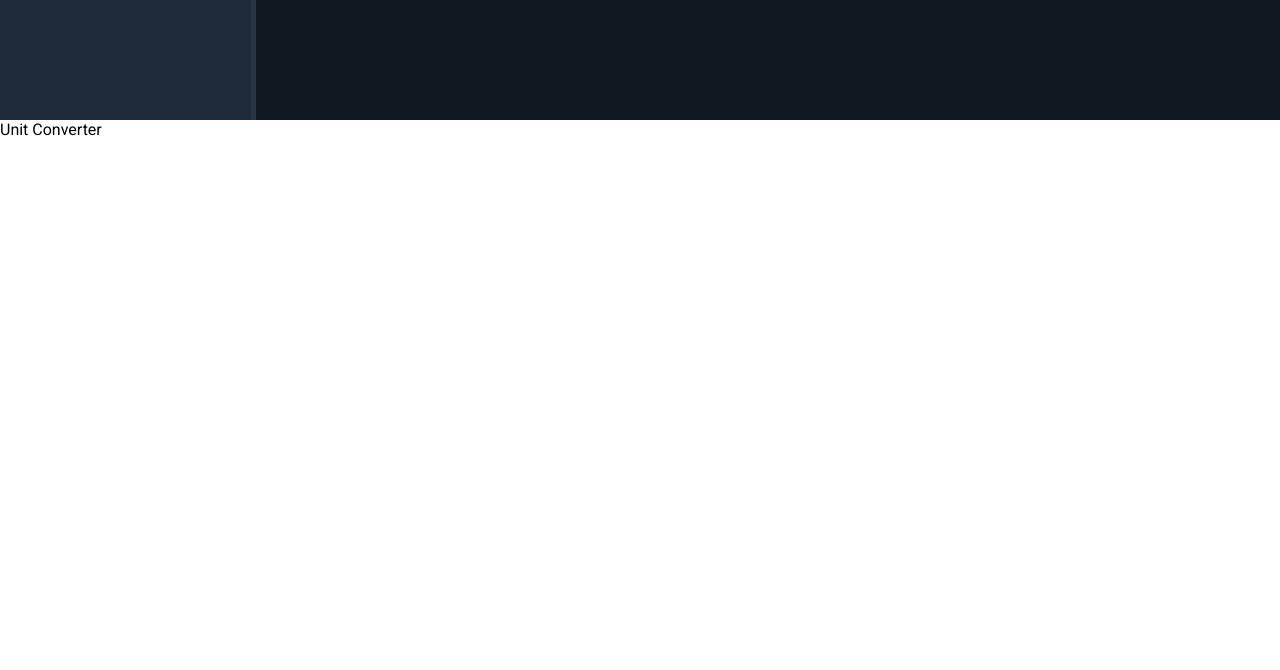
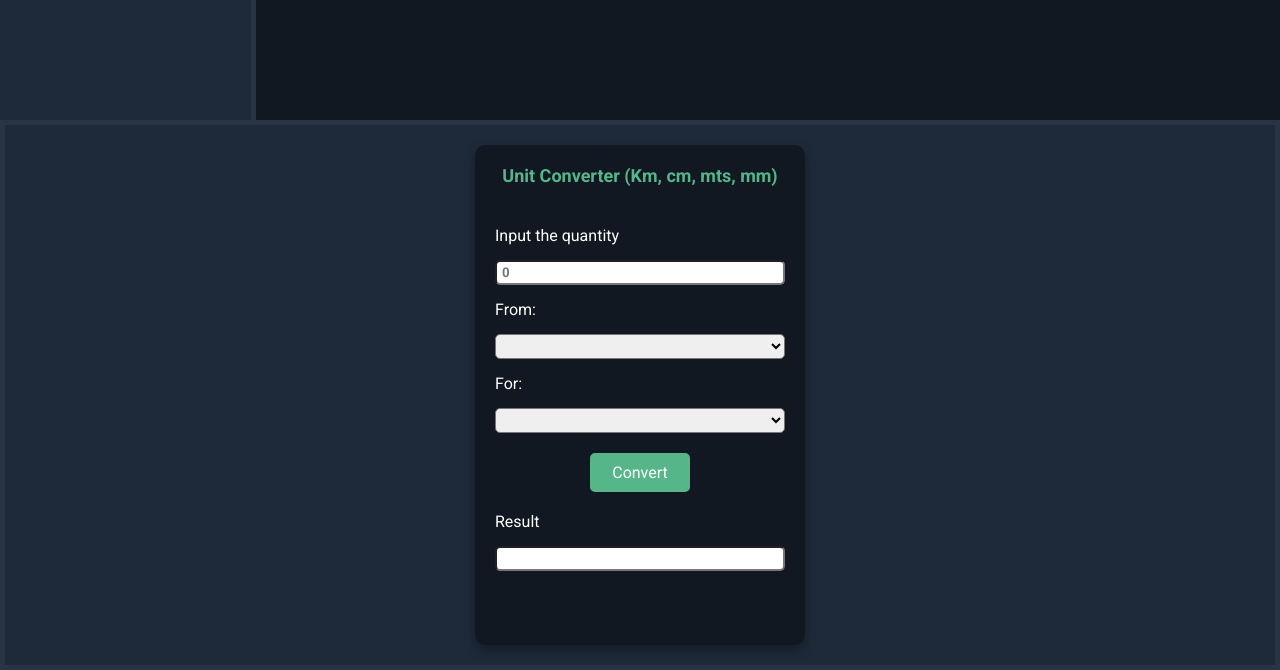
Before and after one commit to vitres8/JorgeGavidiaFerrer, a plain HTML site: page index.html in a window 1280 px wide. Shown: the part 680-1350 px from the top of the page. Before the commit the page ends 1000 px from the top, so only its background shows below. Drawn offline with nearby package versions, Linux system fonts and the light colour scheme.

Commit message:
Ejercicio 01, html y css

```diff
--- a/css/styles.css
+++ b/css/styles.css
@@ -21,6 +21,7 @@
 
 .highlight {
     color: var(--main-color);
+    font-weight: bolder;
 }
 
 /* Containers */
@@ -62,9 +63,9 @@
 }
 
 #bio-image {
-    width: 140px;
-    height: 180px;
-    border-radius: 30%;
+    width: 100px;
+    height: 150px;
+    border-radius: 10%;
     margin-bottom: 25px;
 }
 
@@ -180,11 +181,95 @@
     margin-right: 10px;
 }
 
+/*ejercicios*/
+.container-exercises {
+    display: flex;
+    flex-direction: column;
+    background: var(--bio-bg-color);
+    border: 5px solid var(--bio-border-color);
+}
+/*ejercicio 01*/
+
 .container-ejercicio-01 {
-    border: 1px rebeccapurple;
+    display: flex;
+    flex-direction: column;
+    background: var(--about-bg-color);
+    width: 330px;
+    height: 500px;
+    margin: 20px auto;
+    border-radius: 10px;
+    box-shadow: 0px 6px 12px rgba(0, 0, 0, 0.3);
+}
+
+.title-01 {
+    display: flex;
+    color: var(--main-color);
+    margin: 20px auto;
+    font-size: large;
+    font-weight: bolder;
+}
+
+.development-01 {
+    color: var(--main-text-color);
+    display: grid;
+    gap: 15px;
+    margin: 20px;
+}
+
+.input-01 {
     width: 100%;
-    height: 200px;
+    height: 25px;
+    margin: auto 0;
+    padding-left: 5px;
+    border-radius: 5px;
+    font-weight: bolder;
 }
+
+.button-01 {
+    font-size: 16px;
+    color: var(--main-text-color);
+    background-color: var(--main-color);
+    border: 2px solid var(--main-color);
+    border-radius: 5px;
+    text-decoration: none;
+    transition: 0.5s;
+    margin: 5px auto;
+    padding: 8px 20px;
+    width: 100px;
+    text-align: center;
+}
+
+.select-01 {
+    width: 100%;
+    height: 25px;
+    margin: auto 0;
+    padding-left: 5px;
+    border-radius: 5px;
+    font-weight: normal;
+}
+
+.button-01 span {
+    margin-left: 5px;
+}
+
+.button-01:hover {
+    background-color: transparent;
+    color: var(--main-color);
+    font-weight: bolder;
+    cursor: pointer;
+}
+
+.message-01 {
+    display: flex;
+    color: var(--main-color);
+    margin: auto;
+    font-size: small;
+    font-weight: lighter;
+}
+
+/*ejercicio 01*/
+
+/*ejercicios*/
 
 /* Mobile */
 
--- a/index.html
+++ b/index.html
@@ -30,11 +30,12 @@
                     alt="Jorge Gavidia Ferrer"
                 />
                 <p>
-                    Hola mi nombre es Jorge Gavidia Ferrer, soy<span class="highlight">
-                        DESARROLLADOR WEB</span
-                    >
+                    Hola mi nombre es <br />
+                    Jorge Gavidia Ferrer <br />
+                    <br />
+                    <span class="highlight"> DESARROLLADOR WEB</span>
                 </p>
-                <p id="welcome-text">Bienvenido!</p>
+                <p id="welcome-text">Bienvenido</p>
                 <ul id="social-container">
                     <li>
                         <a href="#" target="_blank"><ion-icon name="logo-facebook"></ion-icon></a>
@@ -80,8 +81,9 @@
                     </div>
                     <div class="skill-boxs">
                         <p class="skill-tittle">Back-end</p>
+                        <i class="devicon-typescript-plain colored"></i>
                         <i class="devicon-java-plain colored"></i>
-                        <i class="devicon-node.js-plain colored"></i>
+                        <i class="devicon-nodejs-plain-wordmark colored"></i>
                     </div>
                     <div class="skill-boxs">
                         <p class="skill-tittle">Databases</p>
@@ -90,6 +92,7 @@
                     <div class="skill-boxs">
                         <p class="skill-tittle">Front-end Frameworks</p>
                         <i class="devicon-react-plain colored"></i>
+                        <i class="devicon-angularjs-plain colored"></i>
                     </div>
                     <div class="skill-boxs">
                         <p class="skill-tittle">Back-end Frameworks</p>
@@ -107,9 +110,34 @@
             </section>
         </main>
 
-        <div class="container-ejercicio-01">
-            <div class="title-01">Unit Converter</div>
-            <div class="development-01"></div>
+        <div class="container-exercises">
+            <div class="container-ejercicio-01">
+                <div class="title-01">Unit Converter (Km, cm, mts, mm)</div>
+                <div class="development-01">
+                    <label for="">Input the quantity</label>
+                    <input type="number" class="input-01" name="input-01" placeholder="0" />
+                    <label for="from">From:</label>
+                    <select name="from-01" id="from-01" class="select-01">
+                        <option value="mm"></option>
+                        <option value="mm">Milimeters</option>
+                        <option value="cm">Centimeters</option>
+                        <option value="m">Meters</option>
+                        <option value="km">Kilometers</option>
+                    </select>
+                    <label for="">For:</label>
+                    <select name="for-01" id="for-01" class="select-01">
+                        <option value="mm"></option>
+                        <option value="mm">Milimeters</option>
+                        <option value="cm">Centimeters</option>
+                        <option value="m">Meters</option>
+                        <option value="km">Kilometers</option>
+                    </select>
+                    <button class="button-01">Convert</button>
+                    <label for="">Result</label>
+                    <input type="number" class="input-01" id="output-01" name="input-01" readonly />
+                    <div class="message-01"></div>
+                </div>
+            </div>
         </div>
 
         <!--Ion ICons-->
```
